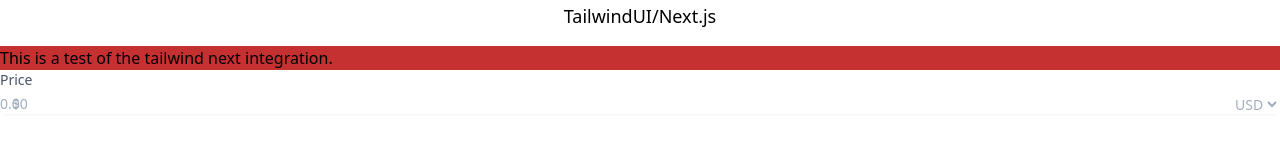
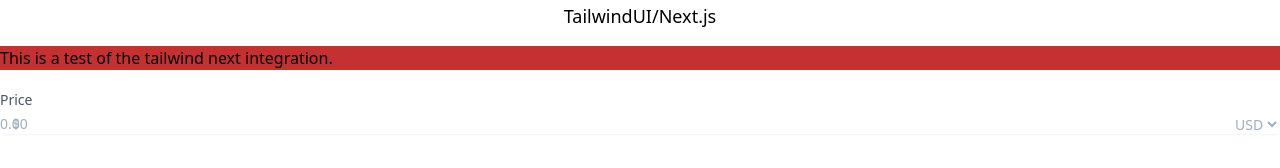
Before and after one commit to CalebLovell/next-ts-tailwind-starter, a Next.js app: page / in a window 1280 px wide. Shown: the part 316-484 px from the top of the page. Built offline with nearby package versions, Linux system fonts and the light colour scheme; a web font is replaced by a local one; what @tailwindcss/ui would draw is missing.

Commit message:
improve styles

```diff
--- a/src/pages/index.js
+++ b/src/pages/index.js
@@ -16,7 +16,7 @@ export default function IndexPage() {
 				<h1 className='text-lg text-center m-4'>TailwindUI/Next.js</h1>
 				<p className='bg-red-700'>This is a test of the tailwind next integration.</p>
 			</div>
-			<div>
+			<div className='container mx-auto pt-5'>
 				<label htmlFor='price' className='block text-sm leading-5 font-medium text-gray-700'>
 					Price
 				</label>
```
